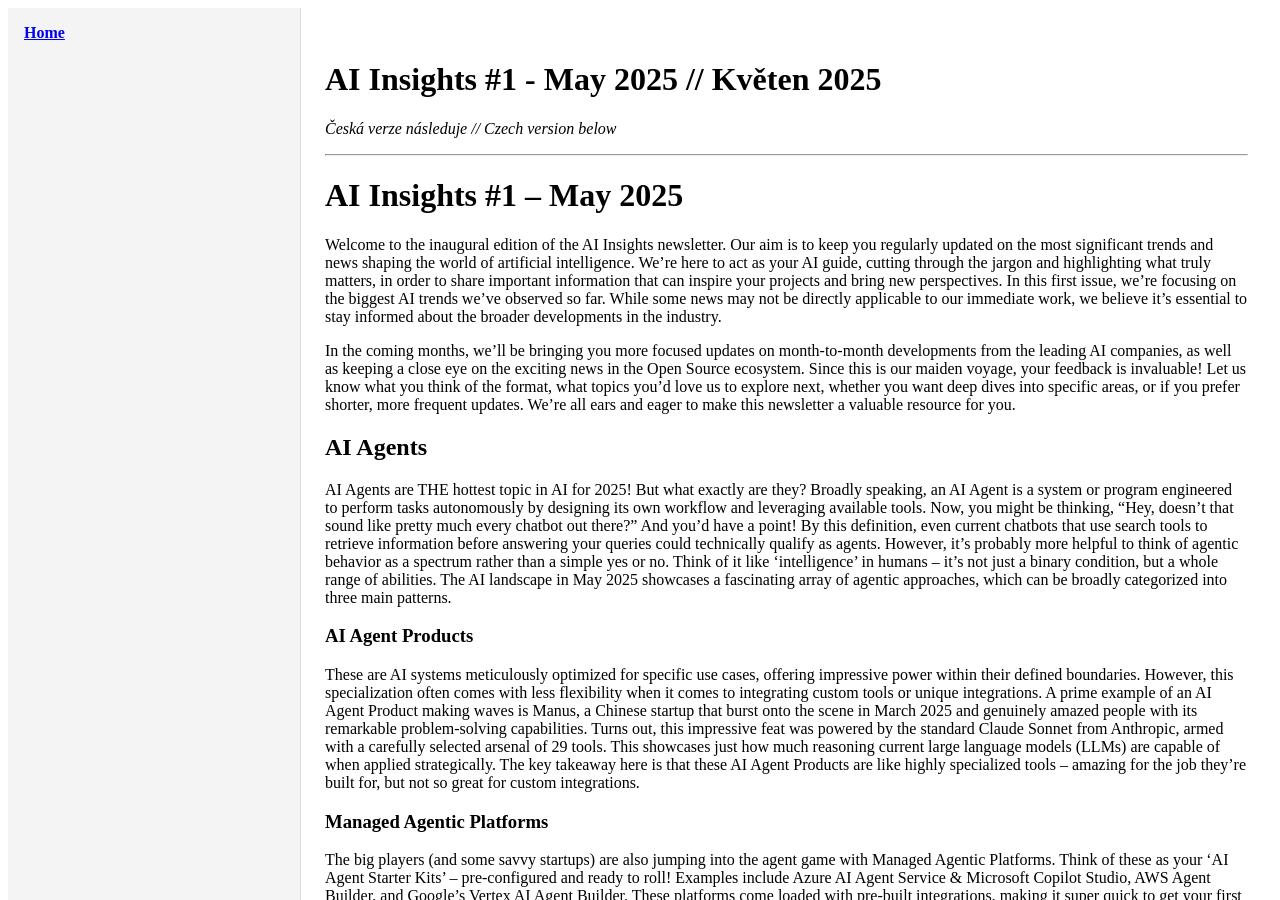
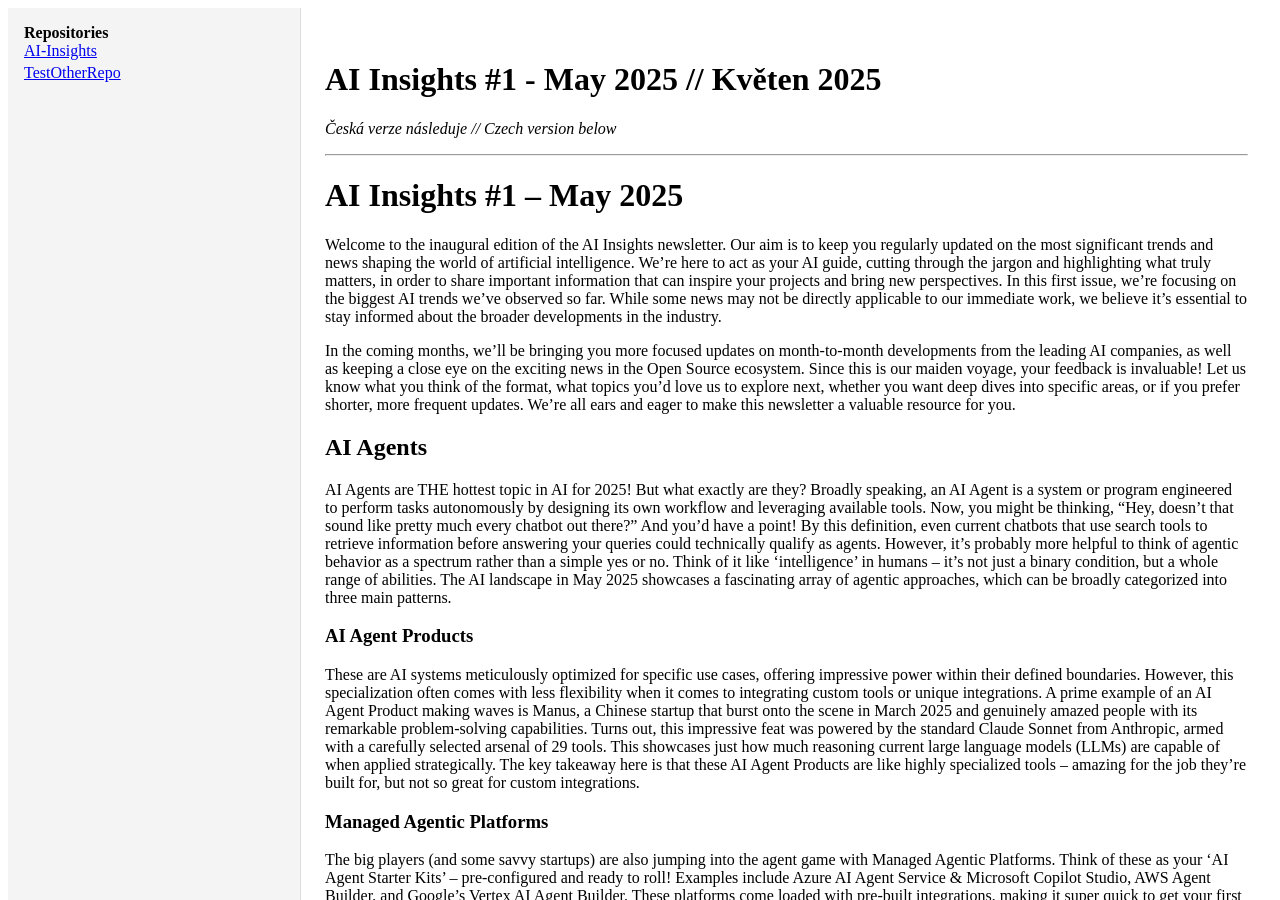
Before and after one commit to HAL41/HAL41.github.io, a Jekyll site: the page built from AI-Insights/README.md, in a window 1280 px wide and 900 px high. Built offline with Jekyll 4.4.1, drawn with Linux system fonts in a browser that asks for light colours; our own code applies the rules of GitHub Pages for plain Markdown files.

Commit message:
force custom styling and default.html

```diff
--- a/_config.yml
+++ b/_config.yml
@@ -1,7 +1,4 @@
-remote_theme: pages-themes/dinky@v0.2.0
 markdown: kramdown
-plugins:
-- jekyll-remote-theme
 
 # Define the collections
 collections:
@@ -15,6 +12,7 @@ defaults:
       path: "" # Applies to all files
     values:
       layout: "default"
+      lang: en
   - scope:
       path: ""
       type: "ai_insights" # Defaults specifically for our new collection
--- a/_layouts/default.html
+++ b/_layouts/default.html
@@ -1,17 +1,25 @@
+---
+# This makes Jekyll ignore the theme’s default.html
+---
 {% assign repo_from_url = page.url | split: "/" | reject: "" | first %}
 {% assign repo = page.repo | default: repo_from_url %}
 
 <!DOCTYPE html>
-<html lang="en">
+<html lang="{{ site.lang | default: 'en' }}">
 <head>
+  <meta charset="UTF-8">
+  <meta http-equiv="X-UA-Compatible" content="IE=edge">
+  <meta name="viewport" content="width=device-width, initial-scale=1">
+
+  {% seo %}
+
   <link rel="stylesheet" href="{{ "/assets/main.css" | relative_url }}">
 </head>
 <body>
   <div class="layout">
     <aside class="sidebar">
-        {% include nav.html repo=repo %}
+      {% include nav.html repo=page.repo %}
     </aside>
-
     <main class="content">
       {{ content }}
     </main>
```
